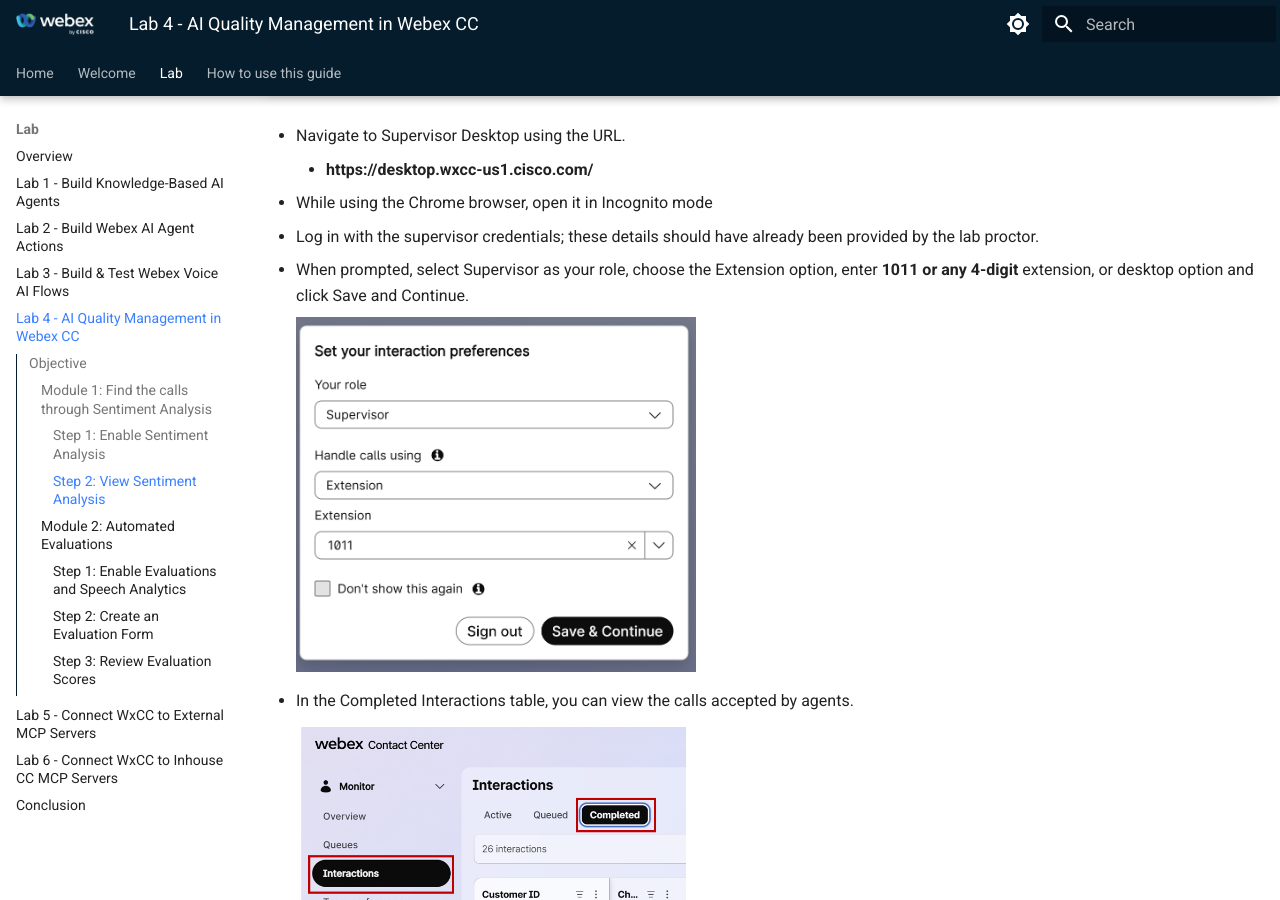
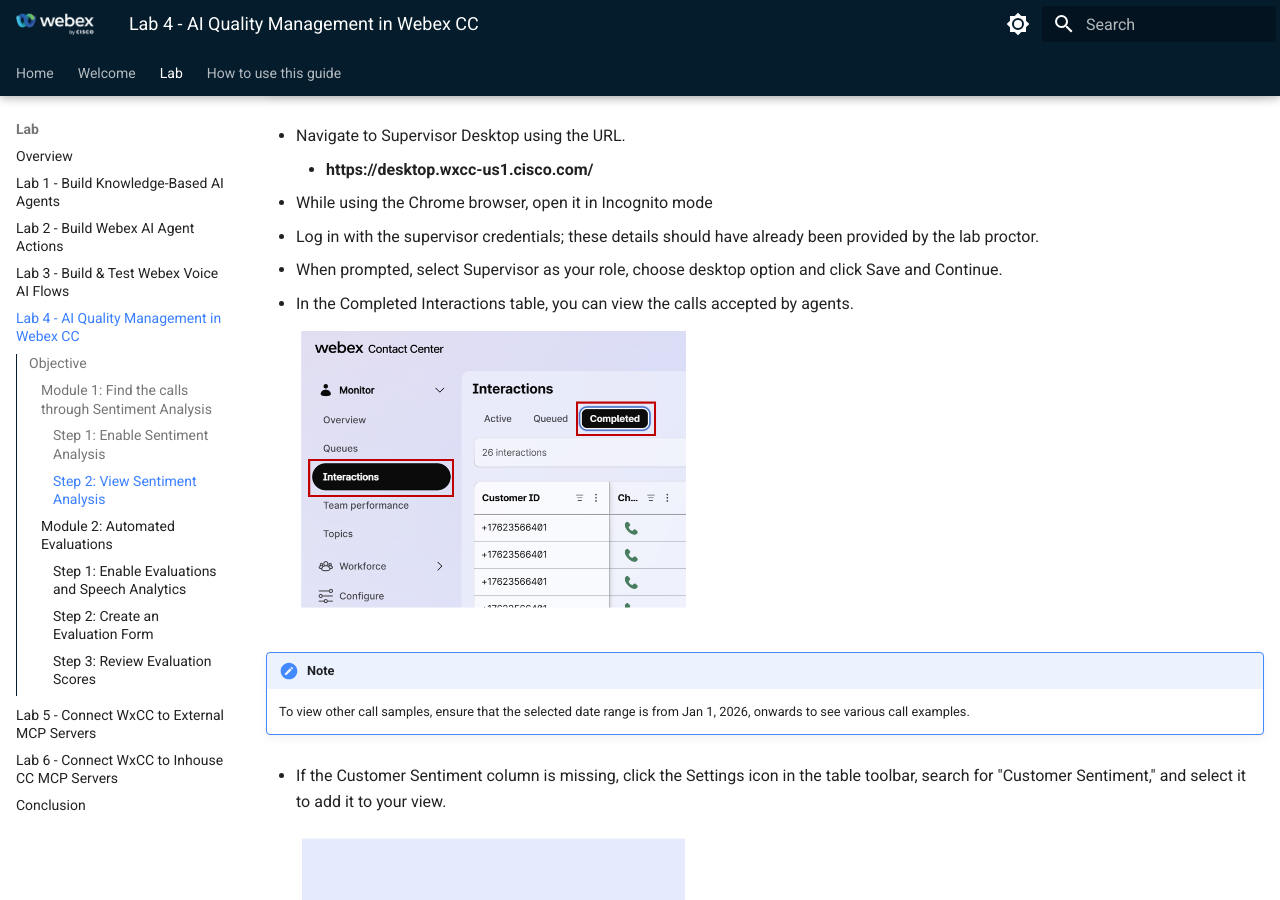
Before and after one commit to WebexCC-SA/LAB-11175, an MkDocs documentation site: the page built from docs/Excercise5.md, in a window 1280 px wide and 900 px high, scrolled down 6357 px. Built offline with MkDocs 1.6.1 and Material for MkDocs 9.7.7, drawn with Linux system fonts in a browser that asks for light colours.

Commit message:
Update Excercise5.md

```diff
--- a/docs/Excercise5.md
+++ b/docs/Excercise5.md
@@ -127,9 +127,7 @@
 
 - Log in with the supervisor credentials; these details should have already been provided by the lab proctor.
 
-- When prompted, select Supervisor as your role, choose the Extension option, enter **1011 or any 4-digit** extension, or desktop option and click Save and Continue.
-
-    ![Nav](./assets/1010_Excercise2_11.1.png){ width="400" }
+- When prompted, select Supervisor as your role, choose desktop option and click Save and Continue.
 
 - In the Completed Interactions table, you can view the calls accepted by agents.
 
```
